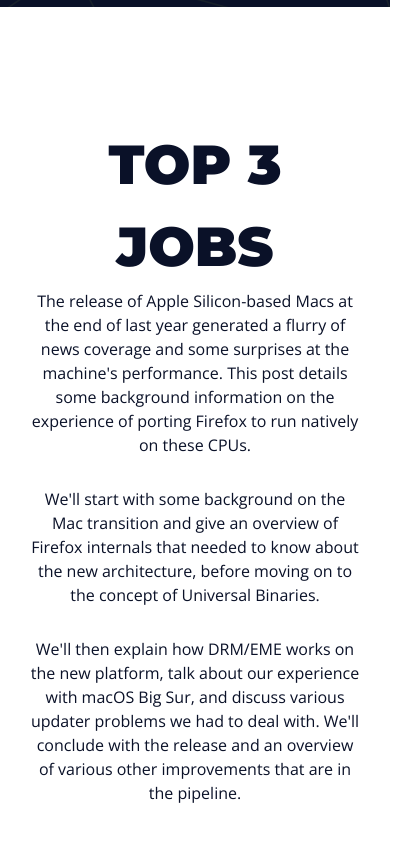
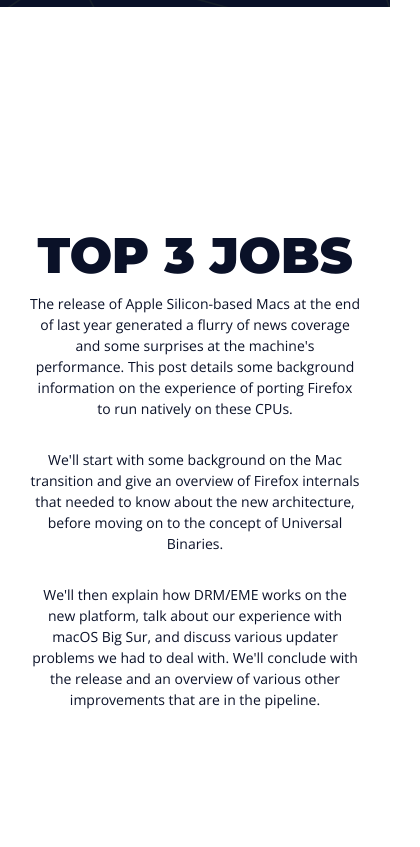
Before and after one commit to lucanx14/My-first-landing-page, a plain HTML site: page index.html in a window 390 px wide. Shown: the part 937-1784 px from the top of the page, 420 px wide, since content can reach past the window. Drawn offline with nearby package versions, Linux system fonts and the light colour scheme.

Commit message:
Update style.css
Corrigindo falha no tamanho da tela do mobile

```diff
--- a/style.css
+++ b/style.css
@@ -319,6 +319,12 @@ body .full-width{
 }
 
 @media (max-width: 800px){
+    h2{
+        font-size:5rem;
+    }
+    p{
+        font-size:1.4rem;
+    }
     .intro-content{
         grid-template-columns: 1fr;
 
@@ -328,6 +334,9 @@ body .full-width{
         max-width: 100%;
         max-height: 100%;
         overflow: visible;
+    }
+    .gallery-img img{
+        width: 26rem;
     }
     .gallery{
         grid-template-columns: 1fr ;
```
